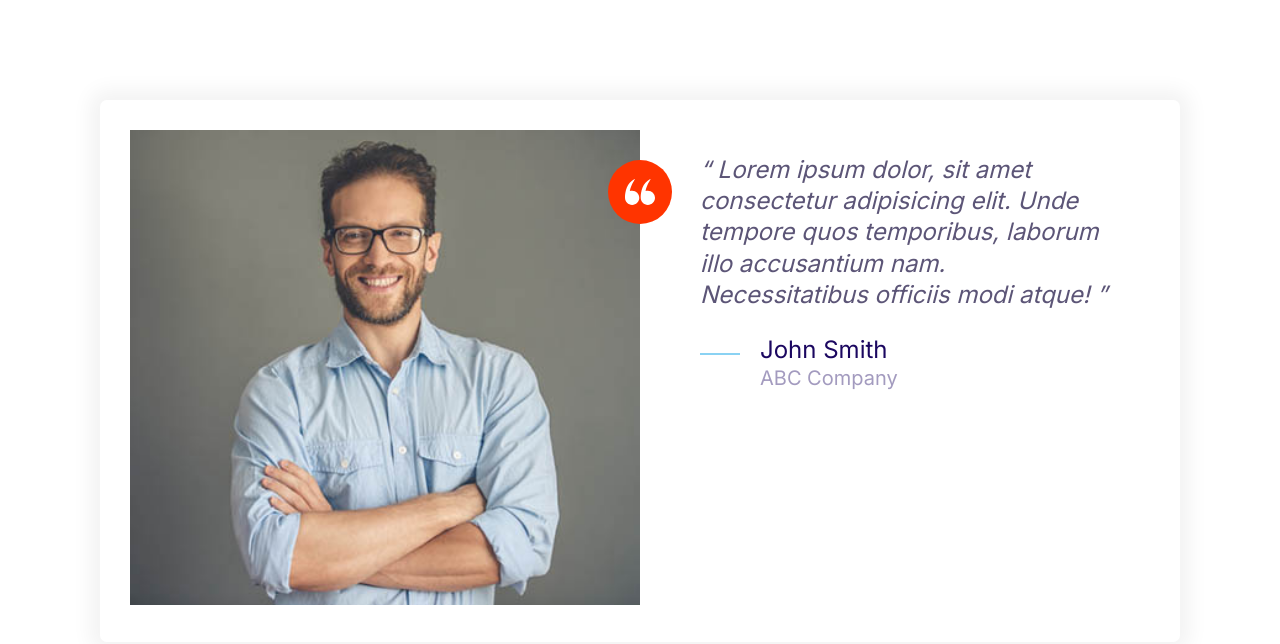
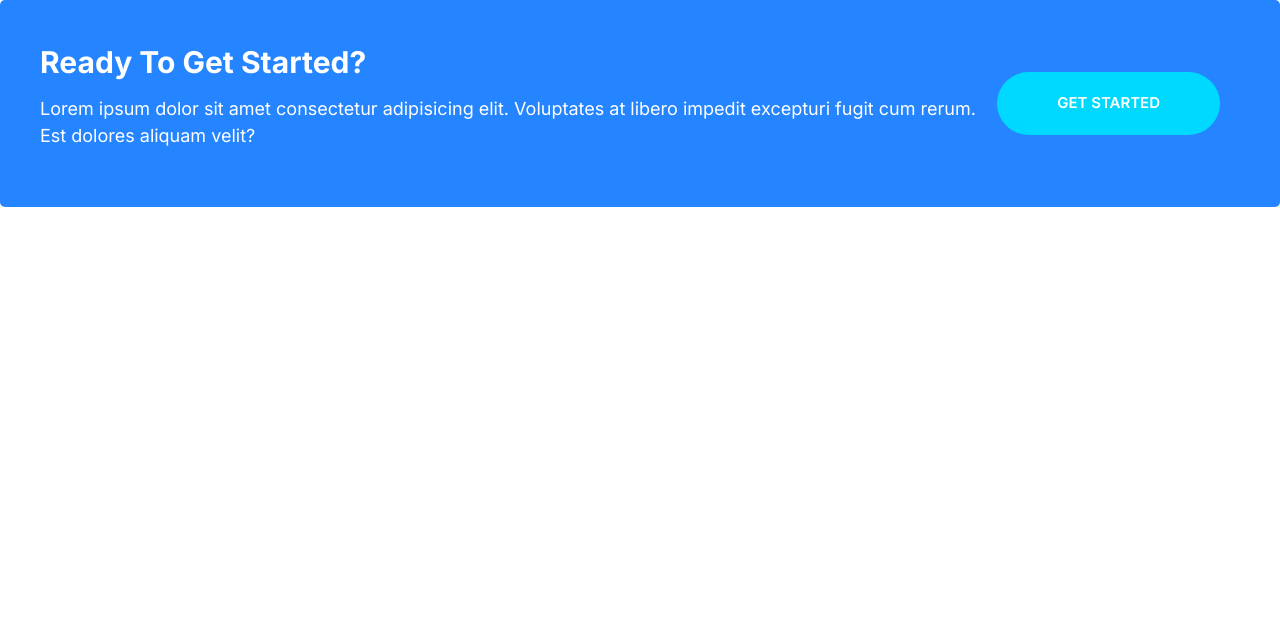
Before and after one commit to Reiro31/Moshify, a plain HTML site: page index.html in a window 1280 px wide. Drawn offline with Linux system fonts and the light colour scheme.

Commit message:
Created callout card.

```diff
--- a/css/styles.css
+++ b/css/styles.css
@@ -197,6 +197,10 @@ a{
 }
 .btn--accent:hover{
     background: #ec3000;
+}
+.btn--stretched{
+    padding-left: 6rem;
+    padding-right: 6rem;
 }
 .btn--block{
     width: 100%;
@@ -418,3 +422,38 @@ line-height: 1.3;
         margin-left: 6rem;
     }
 }
+
+/*Callouts*/
+
+.callout{
+    padding: 4rem;
+    border-radius: 5px;
+}
+.callout--primary{
+    background: var(--color-primary);
+    color: white;
+}
+.callout__heading{
+    color: white;
+    margin-top: 0;
+    font-size: 3rem;
+}
+.callout .btn{
+    align-self: center;
+    justify-self: center;
+}
+.callout__content{
+    text-align: center;
+}
+@media screen and (min-width:768px) {
+    .callout .grid--1x2{
+        grid-template-columns: 1fr auto;
+    }
+    .callout__content{
+        text-align: left;
+    }
+    .callout .btn{
+        justify-self: start;
+        margin: 0 2rem;
+    }
+}
--- a/index.html
+++ b/index.html
@@ -14,37 +14,18 @@
     <link rel="stylesheet" href="css/normalize.css" />
     <link rel="stylesheet" href="css/styles.css" />
   </head>
-  <body style="padding: 10rem">
-    <div class="card testimonial">
+  <body>
+    <div class="callout callout--primary">
       <div class="grid grid--1x2">
-        <div class="testimonial__image">
-          <img src="/images/testimonial.jpg" alt="A happy, smiling customer" />
-          <span class="icon-container icon-container--accent">
-            <svg class="icon icon--white icon--small">
-              <use xlink:href="images/sprite.svg#quotes"></use>
-            </svg>
-          </span>
+        <div class="callout__content">
+          <h2 class="callout__heading">Ready To Get Started?</h2>
+          <p>
+            Lorem ipsum dolor sit amet consectetur adipisicing elit. Voluptates
+            at libero impedit excepturi fugit cum rerum. Est dolores aliquam
+            velit?
+          </p>
         </div>
-        <blockquote class="quote">
-          <p class="quote__text">
-            Lorem ipsum dolor, sit amet consectetur adipisicing elit. Unde
-            tempore quos temporibus, laborum illo accusantium nam.
-            Necessitatibus officiis modi atque!
-          </p>
-          <footer>
-            <div class="media">
-              <div class="media__image">
-                <svg class="icon icon--primary quote__line">
-                  <use xlink:href="images/sprite.svg#line"></use>
-                </svg>
-              </div>
-              <div class="media__body">
-                <h3 class="media__title quote__author">John Smith</h3>
-                <p class="quote__organization">ABC Company</p>
-              </div>
-            </div>
-          </footer>
-        </blockquote>
+        <a href="#" class="btn btn--secondary btn--stretched">Get Started</a>
       </div>
     </div>
   </body>
```
Also changed, not shown: components/callout.html (added, +12 -0 lines).
